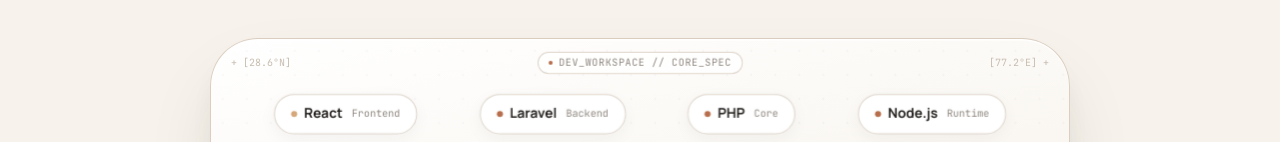
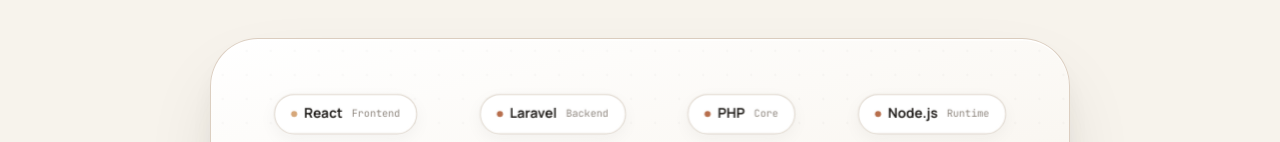
Before and after one commit to hm342/portfolio, a React (Vite) app: page / in a window 1280 px wide. Shown: the part 453-595 px from the top of the page. Built offline with nearby package versions, Linux system fonts and the light colour scheme.

Commit message:
removed some unwanted part

```diff
--- a/src/sections/Hero.jsx
+++ b/src/sections/Hero.jsx
@@ -262,36 +262,6 @@
           />
 
           {/* Top Architectural Metallic Rivet / Header Notch */}
-          <div
-            style={{
-              position: 'absolute',
-              top: '14px',
-              left: '50%',
-              transform: 'translateX(-50%) translateZ(8px)',
-              display: 'flex',
-              alignItems: 'center',
-              gap: '6px',
-              padding: '2px 10px',
-              backgroundColor: 'rgba(255, 255, 255, 0.8)',
-              border: '1px solid var(--border-subtle)',
-              borderRadius: 'var(--radius-full)',
-              fontSize: '0.625rem',
-              fontFamily: 'var(--font-mono)',
-              color: 'var(--text-muted)',
-              letterSpacing: '0.06em'
-            }}
-          >
-            <span style={{ width: '4px', height: '4px', borderRadius: '50%', backgroundColor: 'var(--accent-copper)' }} />
-            <span>DEV_WORKSPACE // CORE_SPEC</span>
-          </div>
-
-          {/* Corner Precision Marks */}
-          <div style={{ position: 'absolute', top: '16px', left: '20px', fontFamily: 'var(--font-mono)', fontSize: '0.625rem', color: 'var(--border-medium)', pointerEvents: 'none' }}>
-            + [28.6°N]
-          </div>
-          <div style={{ position: 'absolute', top: '16px', right: '20px', fontFamily: 'var(--font-mono)', fontSize: '0.625rem', color: 'var(--border-medium)', pointerEvents: 'none' }}>
-            [77.2°E] +
-          </div>
 
           {/* Composition Interior: Floating Tactile Chips Orbiting the Central Core */}
           <div
```
